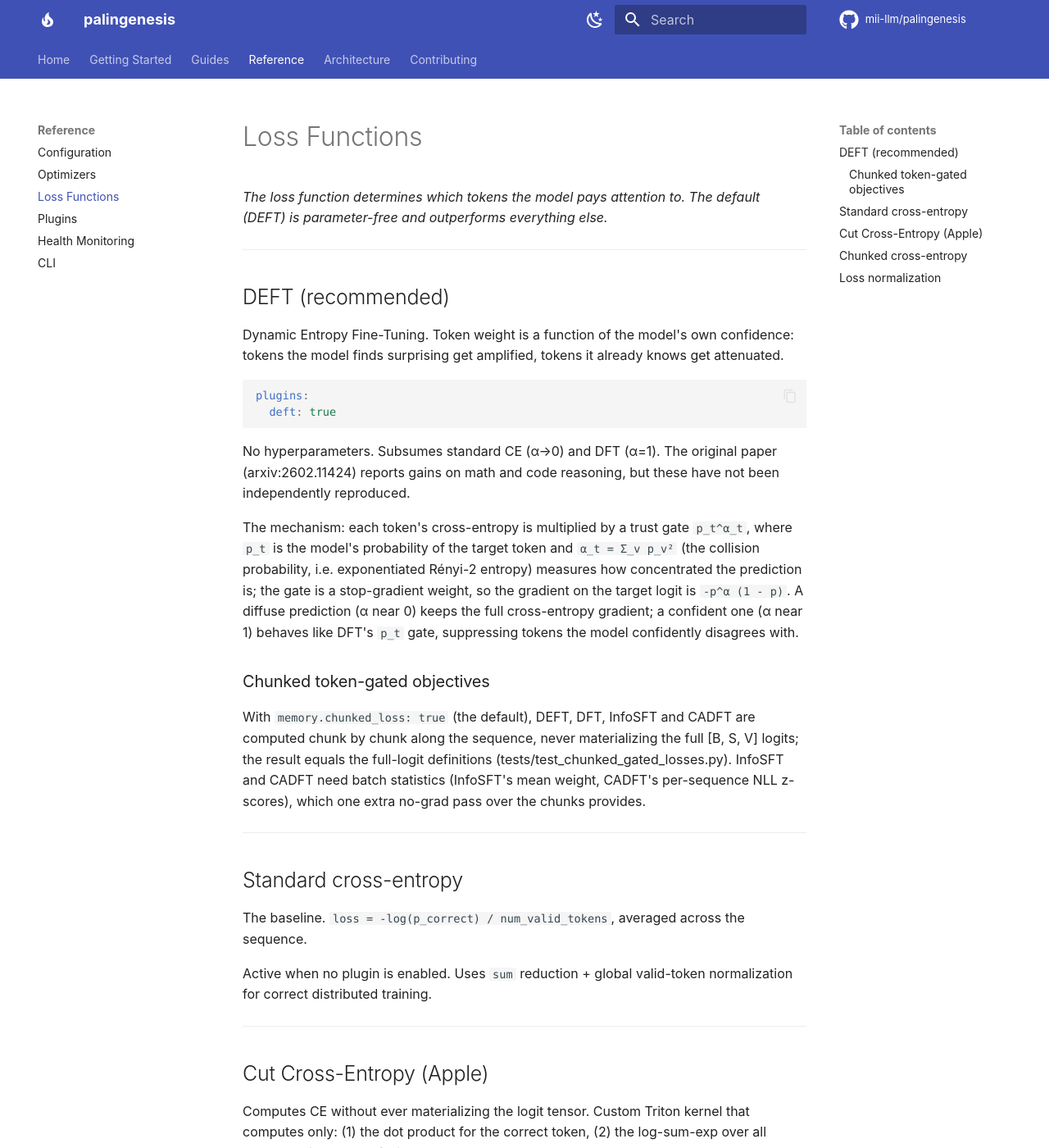
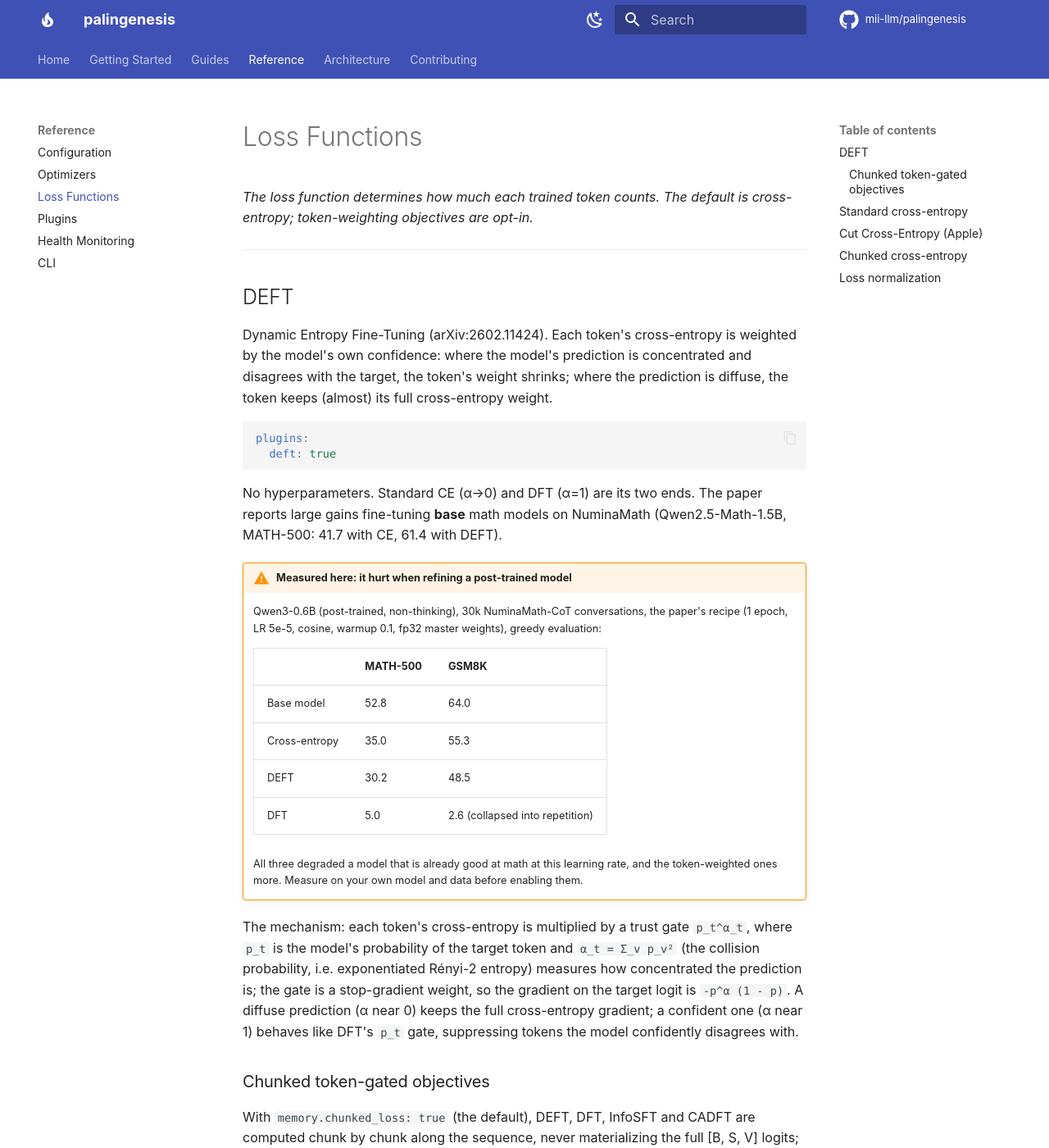
Before and after one commit to mii-llm/palingenesis, an MkDocs documentation site: the page built from mkdocs_docs/reference/loss.md, in a window 1280 px wide and 1400 px high. Shown: the whole window at 82% size. Built offline with MkDocs 1.6.1 and Material for MkDocs 9.7.7, drawn with Linux system fonts in a browser that asks for light colours; comment, search, counter and statistics services are not loaded.

Commit message:
Quickstart uses cross-entropy; DEFT documented with the measured result
Qwen3-0.6B refined on NuminaMath with the DEFT paper's recipe: base 52.8/64.0
(MATH-500/GSM8K), CE 35.0/55.3, DEFT 30.2/48.5, DFT 5.0/2.6. The token-weighting
plugins stay available and opt-in; the docs state the paper's claim (base math
models) next to this measurement.

````diff
--- a/mkdocs_docs/reference/loss.md
+++ b/mkdocs_docs/reference/loss.md
@@ -1,19 +1,31 @@
 # Loss Functions
 
-*The loss function determines which tokens the model pays attention to. The default (DEFT) is parameter-free and outperforms everything else.*
+*The loss function determines how much each trained token counts. The default is cross-entropy; token-weighting objectives are opt-in.*
 
 ---
 
-## DEFT (recommended)
+## DEFT
 
-Dynamic Entropy Fine-Tuning. Token weight is a function of the model's own confidence: tokens the model finds surprising get amplified, tokens it already knows get attenuated.
+Dynamic Entropy Fine-Tuning (arXiv:2602.11424). Each token's cross-entropy is weighted by the model's own confidence: where the model's prediction is concentrated and disagrees with the target, the token's weight shrinks; where the prediction is diffuse, the token keeps (almost) its full cross-entropy weight.
 
 ```yaml
 plugins:
   deft: true
 ```
 
-No hyperparameters. Subsumes standard CE (α→0) and DFT (α=1). The original paper (arxiv:2602.11424) reports gains on math and code reasoning, but these have not been independently reproduced.
+No hyperparameters. Standard CE (α→0) and DFT (α=1) are its two ends. The paper reports large gains fine-tuning **base** math models on NuminaMath (Qwen2.5-Math-1.5B, MATH-500: 41.7 with CE, 61.4 with DEFT).
+
+!!! warning "Measured here: it hurt when refining a post-trained model"
+    Qwen3-0.6B (post-trained, non-thinking), 30k NuminaMath-CoT conversations, the paper's recipe (1 epoch, LR 5e-5, cosine, warmup 0.1, fp32 master weights), greedy evaluation:
+
+    | | MATH-500 | GSM8K |
+    |---|---|---|
+    | Base model | 52.8 | 64.0 |
+    | Cross-entropy | 35.0 | 55.3 |
+    | DEFT | 30.2 | 48.5 |
+    | DFT | 5.0 | 2.6 (collapsed into repetition) |
+
+    All three degraded a model that is already good at math at this learning rate, and the token-weighted ones more. Measure on your own model and data before enabling them.
 
 The mechanism: each token's cross-entropy is multiplied by a trust gate `p_t^α_t`, where `p_t` is the model's probability of the target token and `α_t = Σ_v p_v²` (the collision probability, i.e. exponentiated Rényi-2 entropy) measures how concentrated the prediction is; the gate is a stop-gradient weight, so the gradient on the target logit is `-p^α (1 - p)`. A diffuse prediction (α near 0) keeps the full cross-entropy gradient; a confident one (α near 1) behaves like DFT's `p_t` gate, suppressing tokens the model confidently disagrees with.
 
````
Also changed, not shown: mkdocs_docs/getting-started/quickstart.md (+1 -1 lines), mkdocs_docs/reference/plugins.md (+1 -1 lines), 1 other file.
